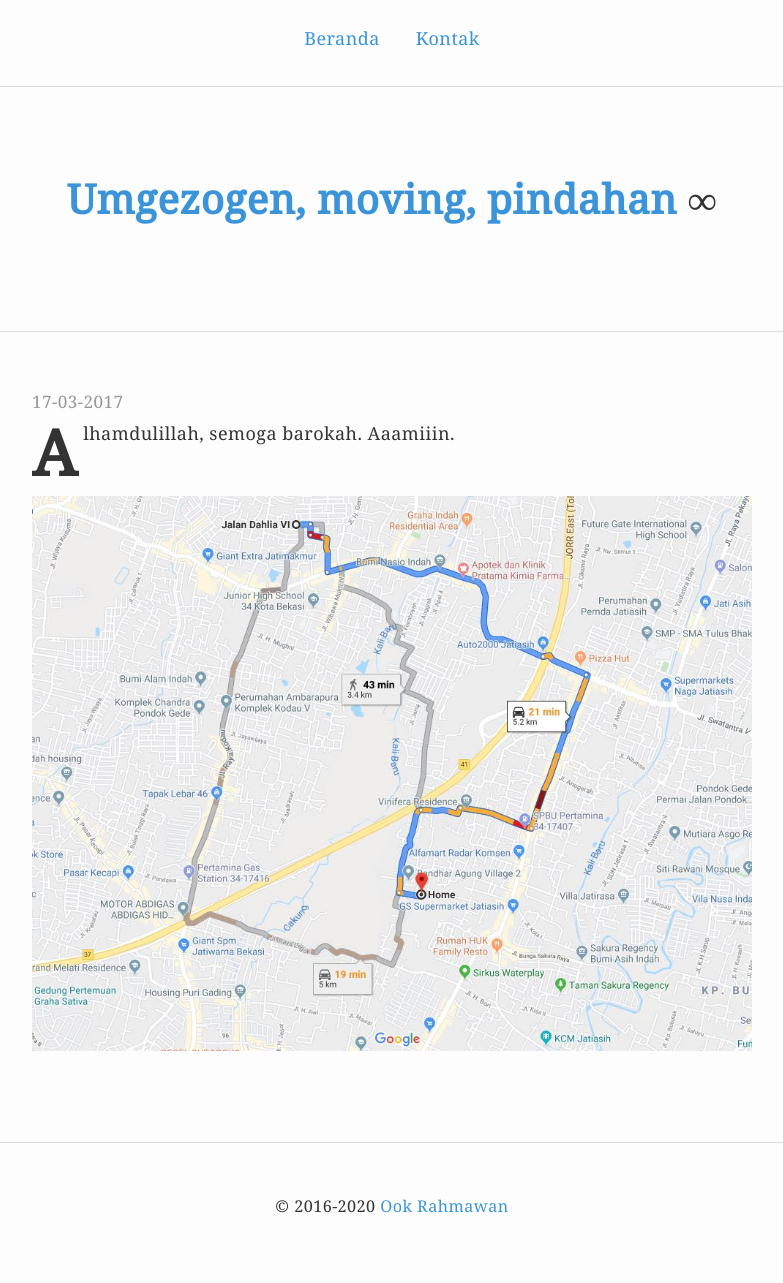
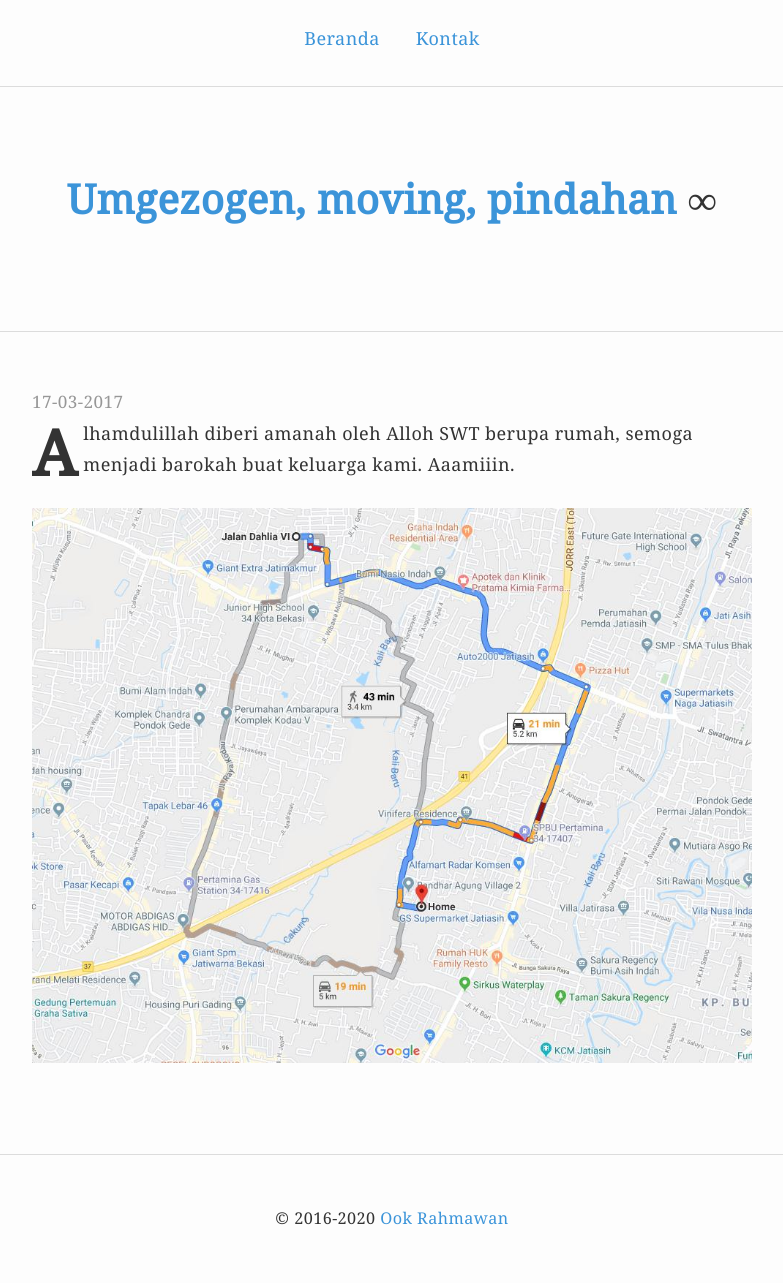
Before and after one commit to krhmwn/krhmwn.github.io, a Jekyll site: the page built from _posts/2017-03-17-umgezogen-moving-pindahan.markdown, in a window 1280 px wide. Shown: the whole page, without its empty margins (248-1031 px from the left). Built offline with Jekyll 4.4.1, drawn with Linux system fonts in a browser that asks for light colours.

Commit message:
Update post v3
Update post

```diff
--- a/_posts/2017-03-17-umgezogen-moving-pindahan.markdown
+++ b/_posts/2017-03-17-umgezogen-moving-pindahan.markdown
@@ -8,6 +8,6 @@
 description: Alhamdulillah, semoga barokah. Aaamiiin.
 ---
 
-Alhamdulillah, semoga barokah. Aaamiiin.
+Alhamdulillah diberi amanah oleh Alloh SWT berupa rumah, semoga menjadi barokah buat keluarga kami. Aaamiiin.
 
 ![Pindahan](/img/greentown3.0.jpg)
```
